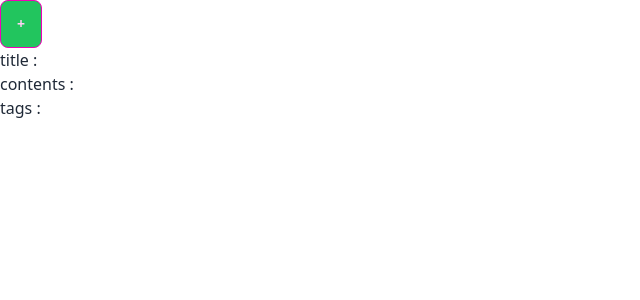
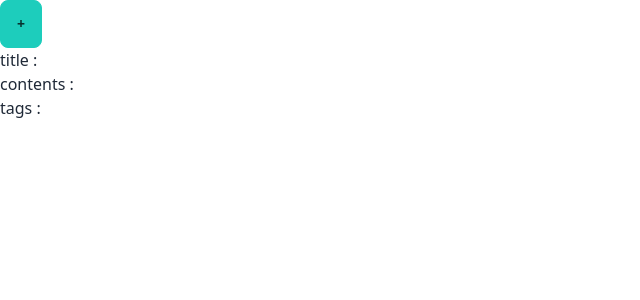
Before and after one commit to haruto17/svelmo, a Svelte app: page / in a window 1280 px wide. Shown: the top 300 px of the page, without its empty margins (0-640 px from the left). Built offline with nearby package versions, Linux system fonts and the light colour scheme.

Commit message:
色の変更

```diff
--- a/src/App.svelte
+++ b/src/App.svelte
@@ -6,9 +6,7 @@
 </script>
 
 <main>
-  <button
-    class="btn btn-secondary bg-green-500"
-    on:click={() => (isModalOpen = true)}>+</button
+  <button class="btn btn-accent" on:click={() => (isModalOpen = true)}>+</button
   >
   <p>title : {title}</p>
   <p>contents : {contents}</p>
@@ -24,19 +22,19 @@
       <input
         type="text"
         placeholder="Title"
-        class="input input-bordered w-full max-w-xs"
+        class="input input-bordered input-accent w-full max-w-xs"
         bind:value={title}
       />
       <input
         type="text"
         placeholder="Contents"
-        class="input input-bordered w-full max-w-xs"
+        class="input input-bordered input-accent w-full max-w-xs"
         bind:value={contents}
       />
       <input
         type="text"
         placeholder="Tags"
-        class="input input-bordered w-full max-w-xs"
+        class="input input-bordered input-accent w-full max-w-xs"
         bind:value={tags}
       />
       <div class="modal-action">
```
